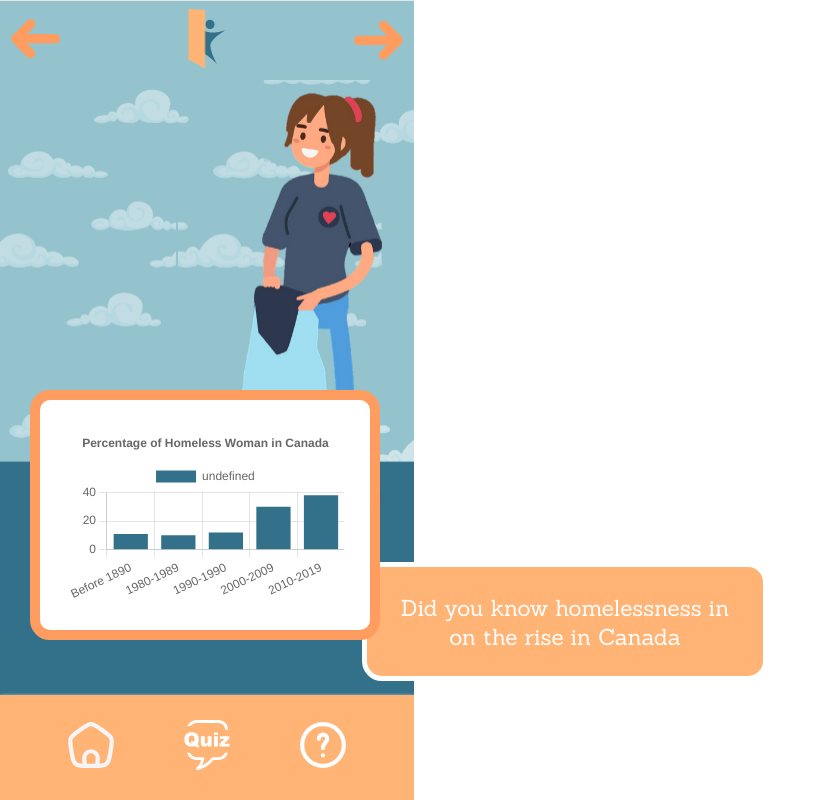
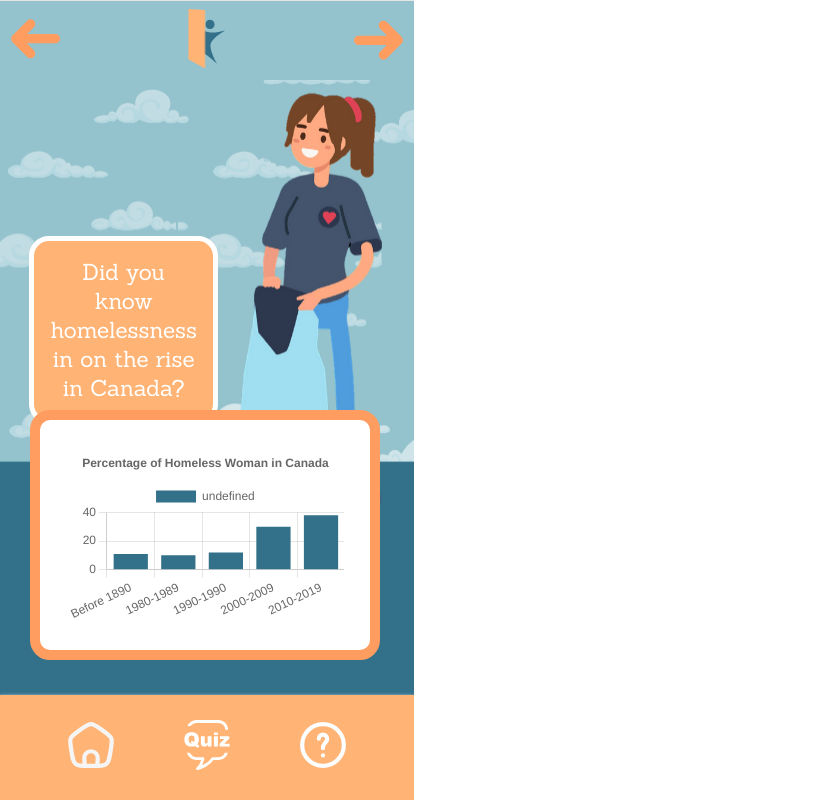
Before and after one commit to kcameron37/MDIA2019-project, a Next.js app: page /infograph in a window 1280 px wide. Shown: the whole page, without its empty margins (0-826 px from the left). Built offline with nearby package versions, Linux system fonts and the light colour scheme; a web font is replaced by a local one.

Commit message:
style updates

```diff
--- a/components/BarGraph/bargraph.module.css
+++ b/components/BarGraph/bargraph.module.css
@@ -2,7 +2,7 @@
     width: 350px;
     height: 250px;
     position: fixed;
-    bottom: 160px;
+    bottom: 140px;
     left: 30px;
    background-color: white;
    border-radius: 20px;
--- a/pages/infograph.js
+++ b/pages/infograph.js
@@ -28,7 +28,7 @@ export default function InfoGraph() {
             height={894}
           />
           <div className={styles.container}>
-            <h2>Did you know homelessness in on the rise in Canada</h2>
+            <h2>Did you know homelessness in on the rise in Canada?</h2>
           </div>
 
           <div className={styles.graph}>
--- a/styles/infograph.module.css
+++ b/styles/infograph.module.css
@@ -22,9 +22,9 @@
   }
 
   .container{
-    position: fixed;
-    left: -150px;
-    top: 50px;
+    position: absolute;
+    top: 30px;
+    right: 30px;
     color: var(--senary-color);
     margin: 40%;
     font-size: 15px;
@@ -32,9 +32,9 @@
     background-color: var(--secondary-color);
     border-radius: 20px;
     border: 5px solid;
-    padding: 2%
+    padding: 4%
   }
 
   .graph{
     border-radius: 20px;
-  }
+     }
```
